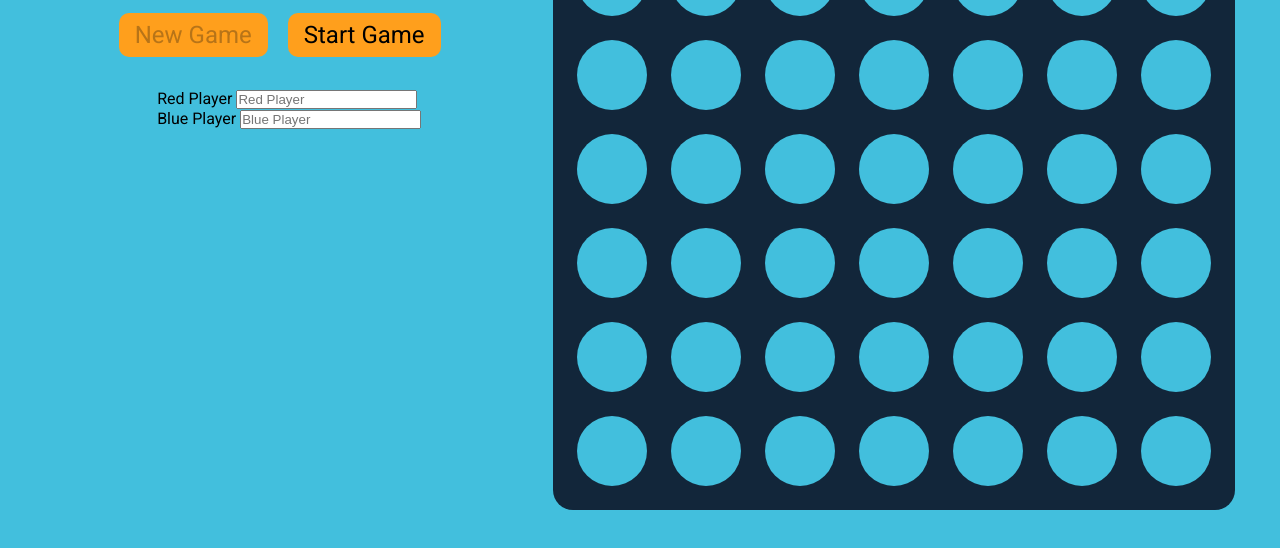
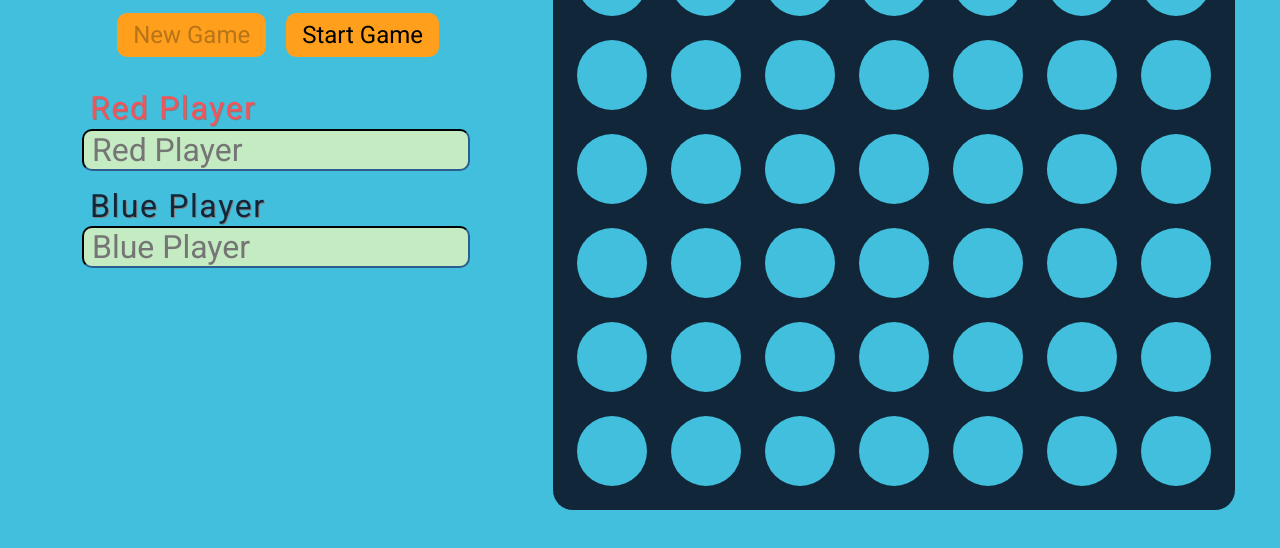
Before and after one commit to SamuelWyck/connect-four, a plain HTML site: page index.html in a window 1280 px wide. Shown: the part 78-626 px from the top of the page. Drawn offline with Linux system fonts and the light colour scheme; a web font is replaced by a local one.

Commit message:
Style inputs and labels

```diff
--- a/styles.css
+++ b/styles.css
@@ -34,7 +34,7 @@ h1 {
 }
 
 .btn-container {
-    margin-left: 4.6rem;
+    margin-left: 4.5rem;
     margin-top: 1rem;
     margin-bottom: 2rem;
 }
@@ -53,7 +53,34 @@ h1 {
 }
 
 .input-container {
-    margin-left: 7rem;
+    margin-left: 2.3rem;
+}
+
+input {
+    background-color: #C5EBC3;
+    outline: none;
+    font-size: 2rem;
+    font-family: "Roboto", sans-serif;
+    border-radius: 10px;
+    padding: 0 .5rem;
+    color: grey;
+    border-color:#12263A;
+}
+
+label {
+    display: block;
+    font-family: "Knewave", "Roboto", sans-serif;
+    letter-spacing: .1rem;
+    font-size: 2rem;
+    color: #F2545B;
+    text-shadow: 1px 1px gray;
+    padding-left: .5rem;
+    margin-bottom: .1rem;
+}
+
+label[for="blue-player"] {
+    color: #12263A;
+    margin-top: 1rem;
 }
 
 .board-container {
```
